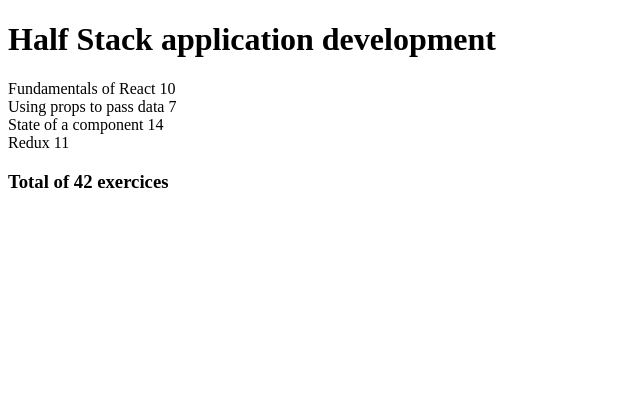
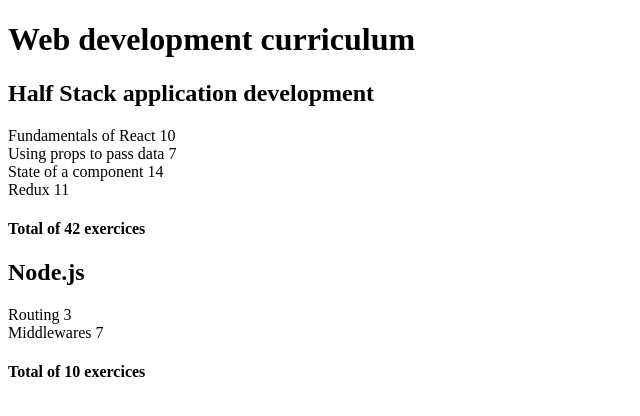
Before and after one commit to Camilapinz18/FullstackOpen-2022, a React (Create React App) app in the folder part2/courseinfo/: page / in a window 1280 px wide. Shown: the top 416 px of the page, without its empty margins (0-640 px from the left). Built offline with nearby package versions, Linux system fonts and the light colour scheme.

Commit message:
2.4: Course information step9

```diff
--- a/part2/courseinfo/src/App.js
+++ b/part2/courseinfo/src/App.js
@@ -1,10 +1,10 @@
 import React from 'react';
 const Total = ({ exercisesNum }) => { //Recibe un array de numeros
-  const total = exercisesNum.reduce((previousValue, currentValue) => previousValue + currentValue.exercises,0);
+  const total = exercisesNum.reduce((previousValue, currentValue) => previousValue + currentValue.exercises, 0);
 
   return (
     <div>
-      <h3>Total of {total} exercices</h3>
+      <h4>Total of {total} exercices</h4>
     </div>
   )
 }
@@ -39,15 +39,16 @@
 const Header = ({ courseName }) => {
   return (
     <div>
-      <h1>{courseName}</h1>
+      <h2>{courseName}</h2>
     </div>
   )
 }
 
 const App = () => {
-  const course = {
+  const courses = [
+    {
+      name: 'Half Stack application development',
       id: 1,
-    name: 'Half Stack application development',
       parts: [
         {
           name: 'Fundamentals of React',
@@ -70,9 +71,31 @@
           id: 4
         }
       ]
+    },
+    {
+      name: 'Node.js',
+      id: 2,
+      parts: [
+        {
+          name: 'Routing',
+          exercises: 3,
+          id: 1
+        },
+        {
+          name: 'Middlewares',
+          exercises: 7,
+          id: 2
         }
+      ]
+    }
+  ]
 
-  return <Course course={course} />
+  return (
+    <div>
+      <h1>Web development curriculum</h1>
+      {courses.map((course) => <Course key={course.id} course={course} />)}
+    </div>
+  )
 }
 
 export default App
```
Lines whose indentation alone changed are shown as unchanged.
